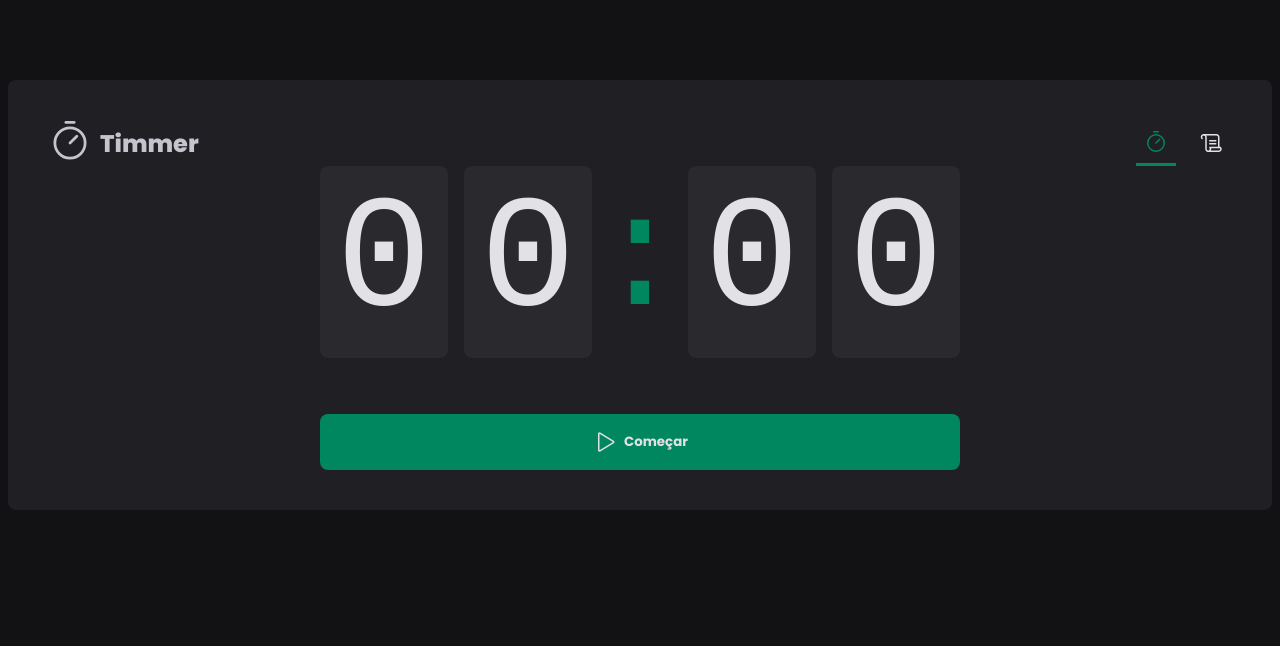
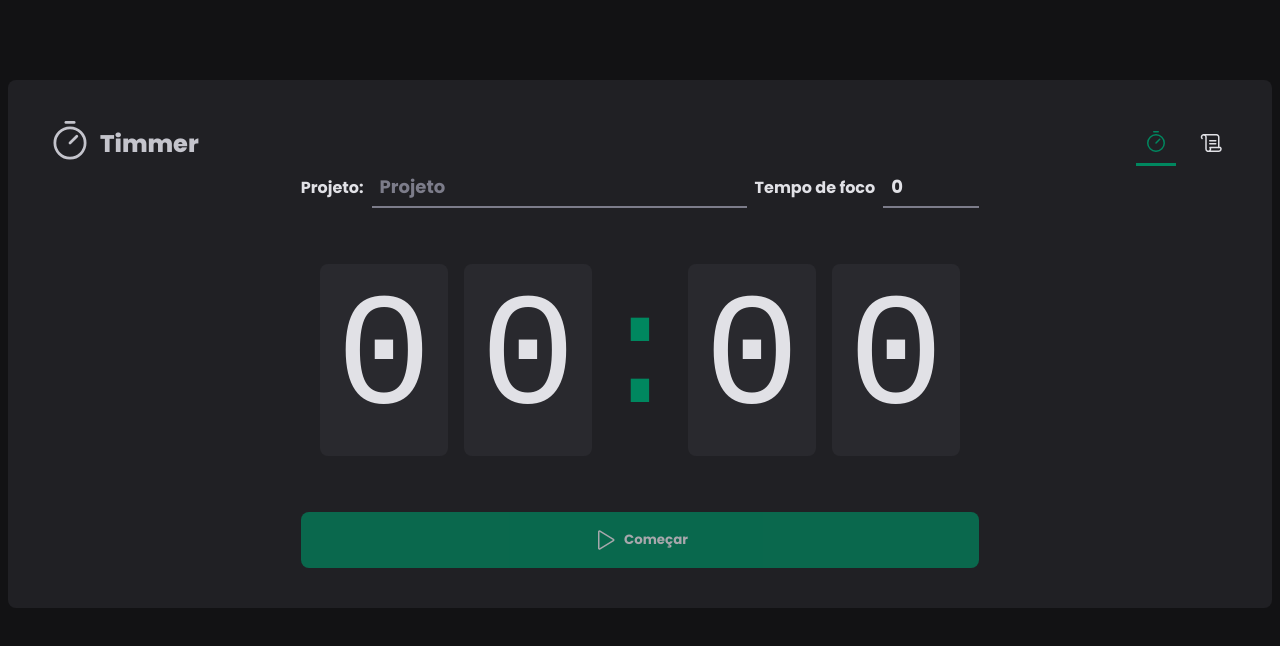
Before and after one commit to ngrpedro/any-timer, a React (Vite) app: page / in a window 1280 px wide. Shown: the top 646 px of the page. Built offline with nearby package versions, Linux system fonts and the light colour scheme.

Commit message:
refactor:: cycleForm states

```diff
--- a/src/pages/Home/components/Countdown/index.tsx
+++ b/src/pages/Home/components/Countdown/index.tsx
@@ -4,10 +4,14 @@ import { CyclesContext } from "../..";
 import { CountdownContainer, Separator } from "./styles";
 
 const Countdown = () => {
-  const { activeCycle, activeCycleId, markCurrentCycleAsFinished } =
-    useContext(CyclesContext);
+  const {
+    activeCycle,
+    activeCycleId,
+    markCurrentCycleAsFinished,
+    amountSecondsPassed,
+    setSecondsPassed,
+  } = useContext(CyclesContext);
 
-  const [amountSecondsPassed, setAmountSecondsPassed] = useState(0);
   const totalSeconds = activeCycle ? activeCycle.minutesAmount * 60 : 0;
 
   useEffect(() => {
@@ -15,17 +19,18 @@ const Countdown = () => {
 
     if (activeCycle) {
       interval = setInterval(() => {
-        const secondsDefference = differenceInSeconds(
+        const secondsDifference = differenceInSeconds(
           new Date(),
           activeCycle.startDate
         );
 
-        if (secondsDefference >= totalSeconds) {
+        if (secondsDifference >= totalSeconds) {
           markCurrentCycleAsFinished();
-          setAmountSecondsPassed(totalSeconds);
+
+          setSecondsPassed(totalSeconds);
           clearInterval(interval);
         } else {
-          setAmountSecondsPassed(secondsDefference);
+          setSecondsPassed(secondsDifference);
         }
       }, 1000);
     }
@@ -33,7 +38,13 @@ const Countdown = () => {
     return () => {
       clearInterval(interval);
     };
-  }, [activeCycle, totalSeconds, activeCycleId, markCurrentCycleAsFinished]);
+  }, [
+    activeCycle,
+    totalSeconds,
+    activeCycleId,
+    setSecondsPassed,
+    markCurrentCycleAsFinished,
+  ]);
 
   const currentSeconds = activeCycle ? totalSeconds - amountSecondsPassed : 0;
 
@@ -45,7 +56,7 @@ const Countdown = () => {
 
   useEffect(() => {
     if (activeCycle) {
-      document.title = `${minutes}:${seconds}  || Pedro Soares`;
+      document.title = `${minutes}:${seconds} | Pedro Saores`;
     }
   }, [minutes, seconds, activeCycle]);
 
--- a/src/pages/Home/components/NewCycleForm/index.tsx
+++ b/src/pages/Home/components/NewCycleForm/index.tsx
@@ -1,31 +1,11 @@
-import React from "react";
+import React, { useContext } from "react";
 import { FormContainer, MinutesAmountInput, TaskInput } from "./styles";
-import { useForm } from "react-hook-form";
-import * as zod from "zod";
-import { zodResolver } from "@hookform/resolvers/zod";
-
-const newCycleFormValidationSchema = zod.object({
-  task: zod.string().min(1, "Informe a tarefa"),
-  minutesAmount: zod
-    .number()
-    .min(1, "O ciclo precisa ser de no mínimo 5 minutos.")
-    .max(60, "O ciclo precisa ser de no máximo 60 minutos."),
-});
-
-type NewCycleFormData = zod.infer<typeof newCycleFormValidationSchema>;
+import { useFormContext } from "react-hook-form";
+import { CyclesContext } from "./../../index";
 
 const NewCycleForm = () => {
-  const { register, handleSubmit, watch, formState, reset } =
-    useForm<NewCycleFormData>({
-      resolver: zodResolver(newCycleFormValidationSchema),
-      defaultValues: {
-        task: "",
-        minutesAmount: 0,
-      },
-    });
-
-  // TODO:: validar os erros na interface
-  // console.log(formState.errors);
+  const { activeCycle } = useContext(CyclesContext);
+  const { register } = useFormContext();
 
   return (
     <FormContainer>
@@ -49,7 +29,7 @@ const NewCycleForm = () => {
         id="minutesAmount"
         placeholder="00"
         step={5}
-        min={1}
+        min={5}
         max={60}
         disabled={!!activeCycle}
         {...register("minutesAmount", { valueAsNumber: true })}
--- a/src/pages/Home/index.tsx
+++ b/src/pages/Home/index.tsx
@@ -5,10 +5,21 @@ import {
   StartCountdownButton,
   StopCountdownButton,
 } from "./styles";
+import { useForm, FormProvider } from "react-hook-form";
+import * as zod from "zod";
+import { zodResolver } from "@hookform/resolvers/zod";
+import Countdown from "./components/Countdown";
+import NewCycleForm from "./components/NewCycleForm";
 
-import { differenceInSeconds } from "date-fns";
-import NewCycleForm from "./components/NewCycleForm";
-import Countdown from "./components/Countdown";
+const newCycleFormValidationSchema = zod.object({
+  task: zod.string().min(1, "Informe a tarefa"),
+  minutesAmount: zod
+    .number()
+    .min(5, "O ciclo precisa ser de no mínimo 5 minutos.")
+    .max(60, "O ciclo precisa ser de no máximo 60 minutos."),
+});
+
+type NewCycleFormData = zod.infer<typeof newCycleFormValidationSchema>;
 
 interface Cycle {
   id: string;
@@ -23,6 +34,8 @@ interface CyclesContextType {
   activeCycle: Cycle | undefined;
   activeCycleId: string | null;
   markCurrentCycleAsFinished: () => void;
+  amountSecondsPassed: number;
+  setSecondsPassed: (seconds: number) => void;
 }
 
 export const CyclesContext = createContext({} as CyclesContextType);
@@ -30,9 +43,22 @@ export const CyclesContext = createContext({} as CyclesContextType);
 const Home = () => {
   const [cycles, setCycles] = useState<Cycle[]>([]);
   const [activeCycleId, setActiveCycleId] = useState<string | null>(null);
+  const [amountSecondsPassed, setAmountSecondsPassed] = useState(0);
 
   const activeCycle = cycles.find((cycle) => cycle.id === activeCycleId);
-  const totalSeconds = activeCycle ? activeCycle.minutesAmount * 60 : 0;
+
+  const newCycleForm = useForm<NewCycleFormData>({
+    resolver: zodResolver(newCycleFormValidationSchema),
+    defaultValues: {
+      task: "",
+      minutesAmount: 0,
+    },
+  });
+
+  const { handleSubmit, watch, formState, reset } = newCycleForm;
+
+  // TODO:: validar os erros na interface
+  // console.log(formState.errors);
 
   function markCurrentCycleAsFinished() {
     setCycles((state) =>
@@ -46,7 +72,11 @@ const Home = () => {
     );
   }
 
-  /*   const hadleCreateNewCycle = (data: NewCycleFormData) => {
+  function setSecondsPassed(seconds: number) {
+    setAmountSecondsPassed(seconds);
+  }
+
+  const hadleCreateNewCycle = (data: NewCycleFormData) => {
     const id = String(new Date().getTime());
 
     const newCycle: Cycle = {
@@ -58,10 +88,10 @@ const Home = () => {
 
     setCycles((state) => [...state, newCycle]);
     setActiveCycleId(id);
-    setAmountSecondsPassed(0);
+    setSecondsPassed(0);
 
     reset();
-  }; */
+  };
 
   const hadleInterruptCycle = () => {
     setCycles((state) =>
@@ -77,16 +107,24 @@ const Home = () => {
     setActiveCycleId(null);
   };
 
-  //const task = watch("task");
-  //const isSubmitDisabled = !task;
+  const task = watch("task");
+  const isSubmitDisabled = !task;
 
   return (
     <HomeContainer>
-      <form /* onSubmit={handleSubmit(hadleCreateNewCycle)} */>
+      <form onSubmit={handleSubmit(hadleCreateNewCycle)}>
         <CyclesContext.Provider
-          value={{ activeCycle, activeCycleId, markCurrentCycleAsFinished }}
+          value={{
+            activeCycle,
+            activeCycleId,
+            amountSecondsPassed,
+            markCurrentCycleAsFinished,
+            setSecondsPassed,
+          }}
         >
-         {/*  <NewCycleForm /> */}
+          <FormProvider {...newCycleForm}>
+            <NewCycleForm />
+          </FormProvider>
           <Countdown />
         </CyclesContext.Provider>
 
@@ -95,7 +133,7 @@ const Home = () => {
             <HandPalm size={24} /> Interromper
           </StopCountdownButton>
         ) : (
-          <StartCountdownButton /* disabled={isSubmitDisabled} */>
+          <StartCountdownButton disabled={isSubmitDisabled}>
             <Play size={24} /> Começar
           </StartCountdownButton>
         )}
```
